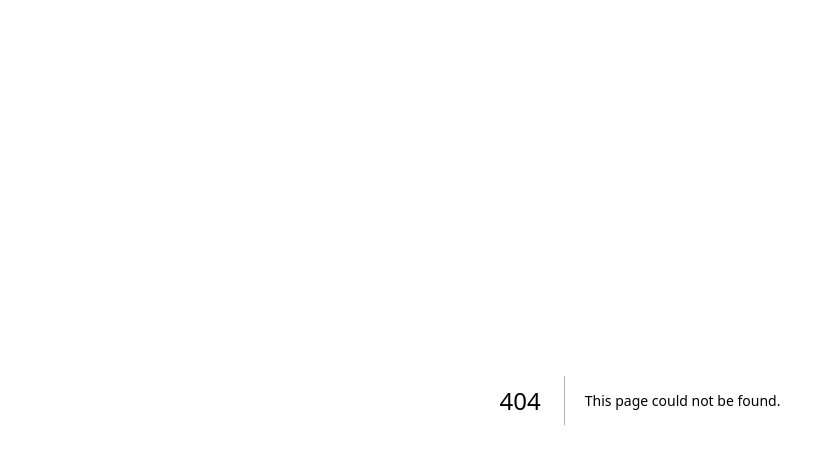
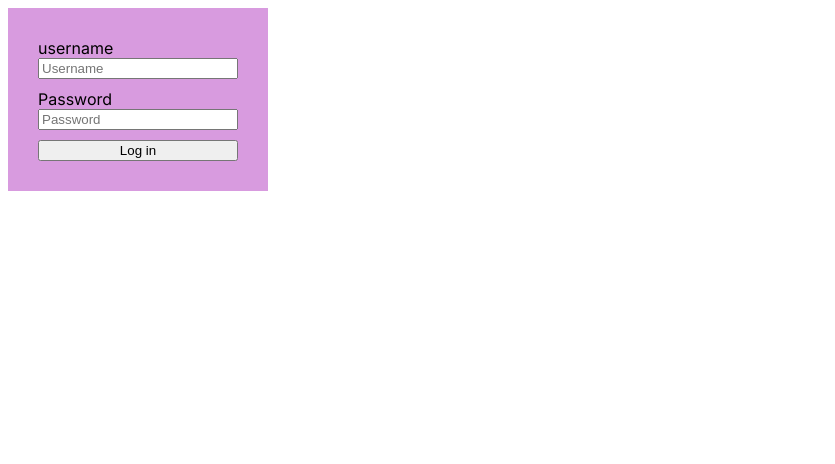
Before and after one commit to dave122345/PPITProject, a Next.js app in the folder ppitproject/: page /login in a window 1280 px wide. Before the commit this address had no page. Shown: the top 464 px of the page, without its empty margins (0-835 px from the left). Built offline with nearby package versions, Linux system fonts and the light colour scheme.

Commit message:
add basic form

```diff
--- a/ppitproject/src/app/globals.css
+++ b/ppitproject/src/app/globals.css
@@ -1,33 +1,18 @@
-@tailwind base;
-@tailwind components;
-@tailwind utilities;
+#navbar a {
+    margin: 5px;
 
-:root {
-  --foreground-rgb: 0, 0, 0;
-  --background-start-rgb: 214, 219, 220;
-  --background-end-rgb: 255, 255, 255;
 }
 
-@media (prefers-color-scheme: dark) {
-  :root {
-    --foreground-rgb: 255, 255, 255;
-    --background-start-rgb: 0, 0, 0;
-    --background-end-rgb: 0, 0, 0;
-  }
+#login form{
+    display: flex;
+    flex-direction: column;
+    width: 200px;
+    background: #d89bdf;
+    padding: 30px;
+
 }
 
-body {
-  color: rgb(var(--foreground-rgb));
-  background: linear-gradient(
-      to bottom,
-      transparent,
-      rgb(var(--background-end-rgb))
-    )
-    rgb(var(--background-start-rgb));
+#login input{
+    margin-bottom: 10px;
+
 }
-
-@layer utilities {
-  .text-balance {
-    text-wrap: balance;
-  }
-}
--- /dev/null
+++ b/ppitproject/src/app/login/page.tsx
@@ -0,0 +1,17 @@
+export default function Login() {
+
+    return <div id='login'>
+        <form>
+           <label>username</label>
+            <input type="text" placeholder="Username"/>
+            <label>Password</label>
+            <input type="password" placeholder="Password"/>
+            <button>Log in</button>
+        </form>
+
+    </div>
+
+
+
+
+}
```
